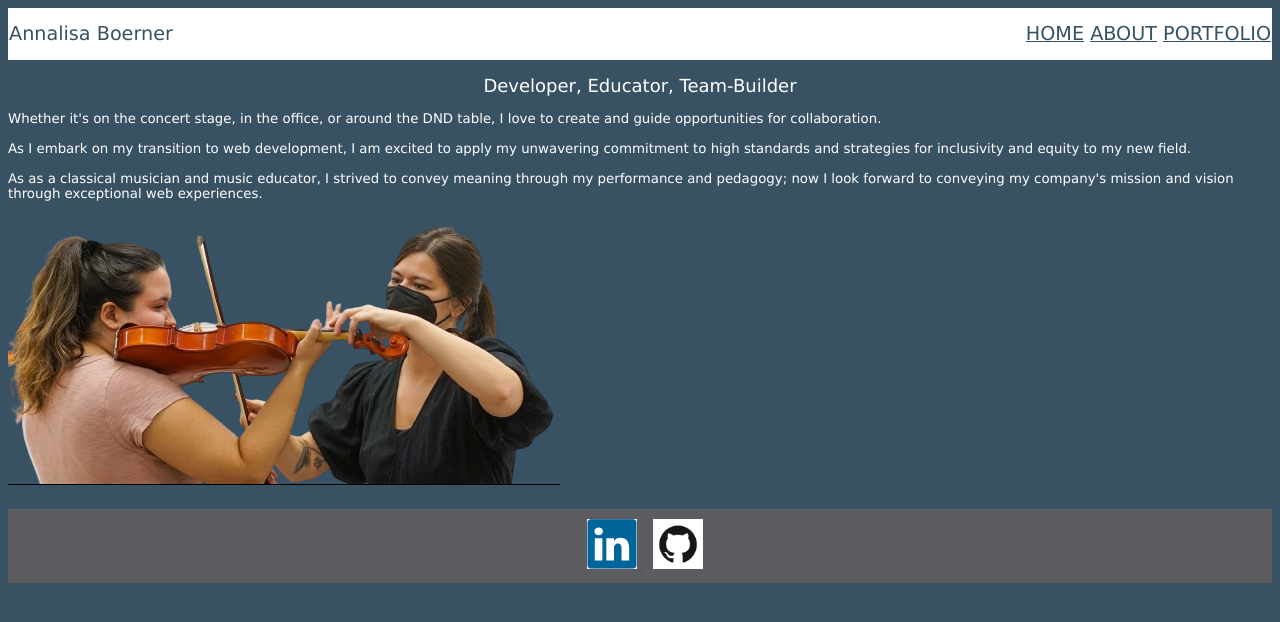
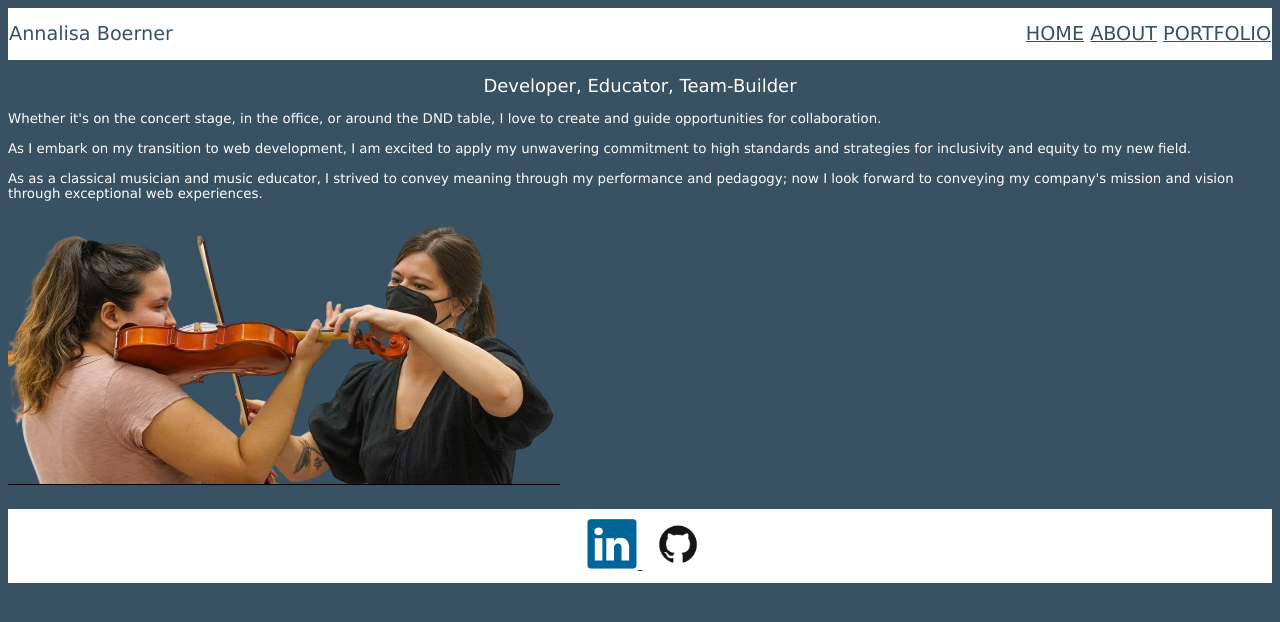
Before and after one commit to Annalisa-Boerner-Personal-Website/Annalisa-Boerner-Personal-Website, a plain HTML site: page index.html in a window 1280 px wide. Drawn offline with Linux system fonts and the light colour scheme.

Commit message:
footer white

```diff
--- a/style.css
+++ b/style.css
@@ -29,7 +29,7 @@ html {
 
 footer {
 
-    background-color: #5d5c61;
+    background-color: white;
     display: block;
     text-align: center;
     padding: 10px;
```
